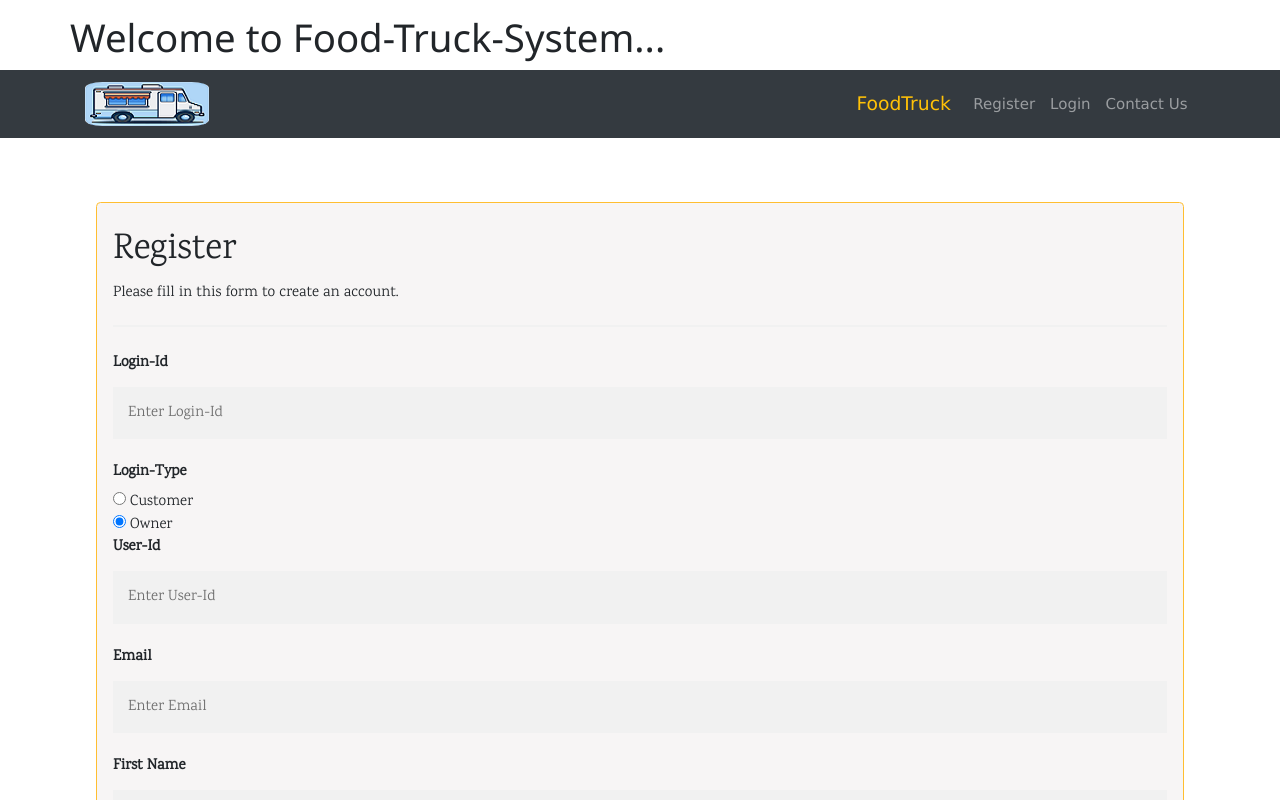
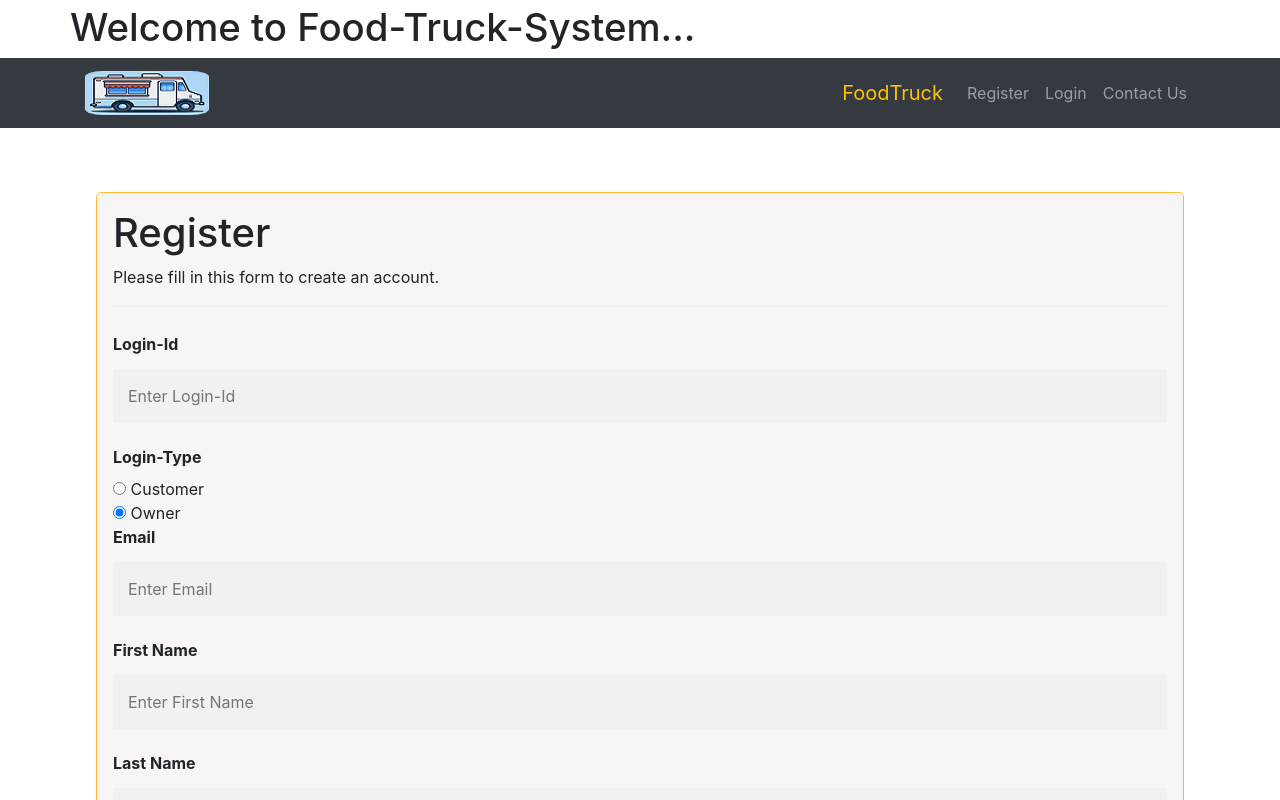
Before and after one commit to AbhijeetShetty/Spring-Boot-Food_Truck_System, an Angular app in the folder foodtruck-UI/UserInterface/: page /register in a window 1280 px wide. Shown: the top 800 px of the page. Built offline with nearby package versions, Linux system fonts and the light colour scheme; some icons are missing.

Commit message:
Form Changes

```diff
--- a/foodtruck-UI/UserInterface/src/app/register/register.component.css
+++ b/foodtruck-UI/UserInterface/src/app/register/register.component.css
@@ -57,5 +57,5 @@ a {
   margin: 5% auto 15% auto; /* 5% from the top, 15% from the bottom and centered */
   border: 1px solid rgb(255, 190, 49);
   width: 85%;
-  height: 1110px; /* Could be more or less, depending on screen size */
+  height: 1155px; /* Could be more or less, depending on screen size */
 }
--- a/foodtruck-UI/UserInterface/src/app/register/register.component.html
+++ b/foodtruck-UI/UserInterface/src/app/register/register.component.html
@@ -1,14 +1,4 @@
-<!DOCTYPE html>
-<html>
-<meta charset="UTF-8">
-<meta name="viewport" content="width=device-width, initial-scale=1">
-<link rel="stylesheet" href="https://www.w3schools.com/w3css/4/w3.css">
-<link rel="stylesheet" href="https://fonts.googleapis.com/css?family=Karma">
-<style>
-body,h1,h2,h3,h4,h5,h6 {font-family: "Karma", sans-serif}
-.w3-bar-block .w3-bar-item {padding:20px}
-</style>
-<body>
+
   <form action="" class="modal-content">
     <div class="container">
       <h1>Register</h1>
@@ -16,18 +6,20 @@ body,h1,h2,h3,h4,h5,h6 {font-family: "Karma", sans-serif}
       <hr>
       <label for="Login-Id"><b>Login-Id</b></label>
       <input type="text" placeholder="Enter Login-Id" name="login" required>
+
       <label for="LoginType"><b>Login-Type</b></label> <br>
       <input type="radio" name="LoginType" value="C" checked> Customer<br>
       <input type="radio" name="LoginType" value="O" checked> Owner<br>
-      <label for="User-Id"><b>User-Id</b></label>
-      <input type="text" placeholder="Enter User-Id" name="UserId" required>
 
       <label for="email"><b>Email</b></label>
       <input type="text" placeholder="Enter Email" name="email" required>
+
       <label for="Fname"><b>First Name</b></label>
       <input type="text" placeholder="Enter First Name" name="Fname" required>
+
       <label for="Lname"><b>Last Name</b></label>
       <input type="text" placeholder="Enter Last Name" name="Lname" required>
+
       <label for="Phone"><b>Phone Number</b></label>
       <input type="text" placeholder="Enter Phone No." name="Phone" required>
 
@@ -43,4 +35,3 @@ body,h1,h2,h3,h4,h5,h6 {font-family: "Karma", sans-serif}
       <p>Already have an account? <a href="login">Sign in</a>.</p>
     </div>
   </form>
-</body>
```
Also changed, not shown: 1 other file (tests, documents, lock files or other folders).
